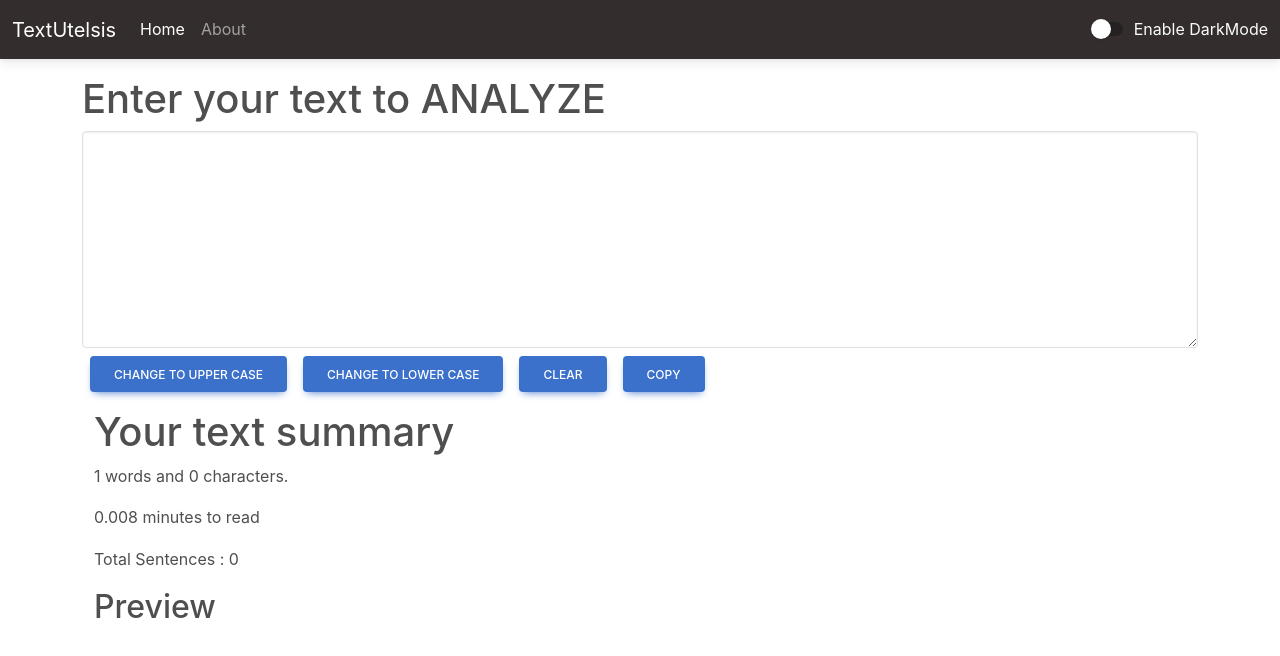
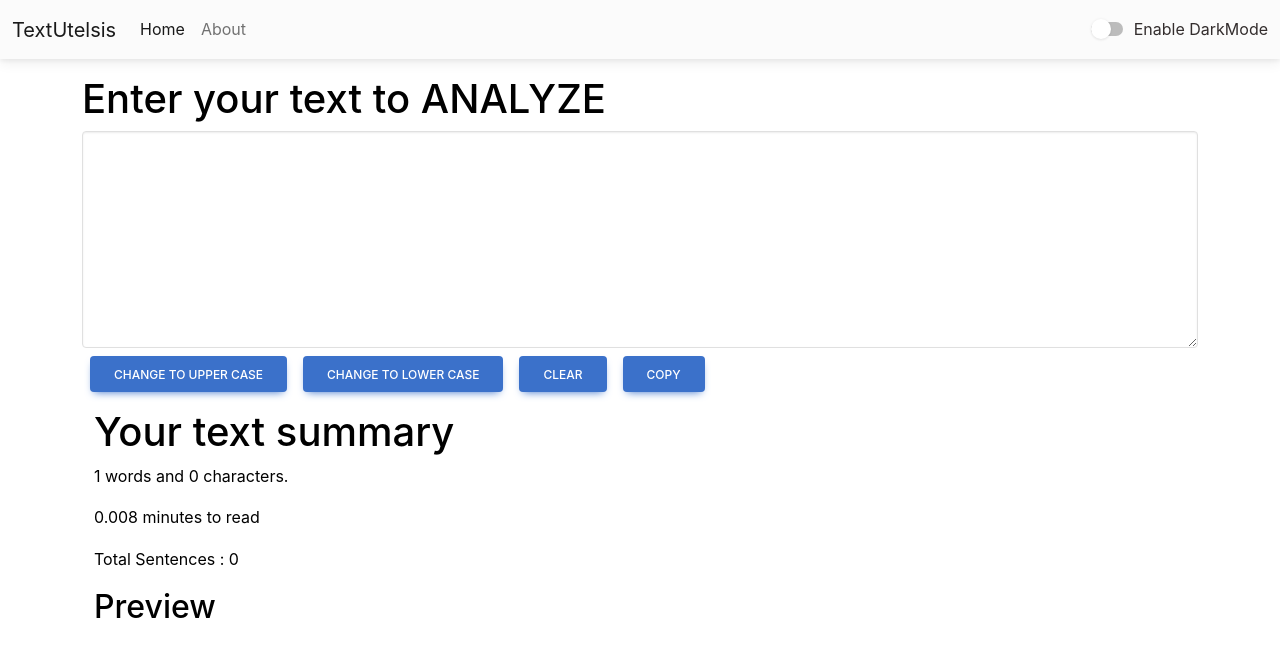
Before and after one commit to atrleo/Text-analysis-REACT-, a React (Create React App) app: page / in a window 1280 px wide. Shown: the top 656 px of the page. Built offline with nearby package versions, Linux system fonts and the light colour scheme.

Commit message:
properly enhanced DARK Mode

```diff
--- a/src/App.js
+++ b/src/App.js
@@ -7,22 +7,27 @@ import React, {useState} from 'react';
 
 
 function App() {
-  const [mode, setMode] = useState('dark');
+  const [mode, setMode] = useState('light');
+  const [change, setChange] = useState("Enable DarkMode ")
   const toggleMode = () => {
     if(mode === 'light'){
       setMode('dark');
+      setChange('Enable LightMode');
+      document.body.style.backgroundColor = "#4f4f4f";
     }
     else{
       setMode('light');
+      setChange('Enable DarkMode');
+      document.body.style.backgroundColor = "white";
     }
   }
   return (
     <>
       {/* <Navbar title="textUtils2" home="home2" /> */}
-      <Navbar title="TextUtelsis" mode={mode} toggleMode={toggleMode} />
+      <Navbar title="TextUtelsis" mode={mode} toggleMode={toggleMode} change={change}/>
 
       <div className="container my-3" >
-    <TextForm head="Enter your text to ANALYZE"  summary="Your text summary " prev="Preview" />
+    <TextForm head="Enter your text to ANALYZE" mode={mode} summary="Your text summary " prev="Preview" />
         {/* <About /> */}
 
       </div>
--- a/src/components/Navbar.js
+++ b/src/components/Navbar.js
@@ -37,7 +37,7 @@ export default function Navbar(props) {
                     </ul>
                     <div className={`orm-check form-switch text-${props.mode=='light'?'dark':'light'}`}>
                         <input className="form-check-input"  onClick={props.toggleMode} type="checkbox" role="switch" id="flexSwitchCheckDefault" />
-                        <label className="form-check-label" htmlFor="flexSwitchCheckDefault">Enable DarkMode</label>
+                        <label className="form-check-label" htmlFor="flexSwitchCheckDefault">{props.change}</label>
                     </div>
                 </div>
             </div>
--- a/src/components/TextForm.js
+++ b/src/components/TextForm.js
@@ -49,10 +49,10 @@ export default function (props) {
     return (
         <>
             <div>
-                <div className="form-outline " >
+                <div className="form-outline "  style={{color:props.mode==="dark"?"white":"black"}}>
                     <h1>{props.head}</h1>
 
-                    <textarea value={text} onChange={handleOnChange} className="form-control border" id="myBox" rows="8" ></textarea>
+                    <textarea value={text} onChange={handleOnChange} style={{color:props.mode==="dark"?"white":"black"}} className="form-control border" id="myBox" rows="8" ></textarea>
                     <button className="btn btn-primary mx-2 my-2" onClick={handleUpClick}>Change to UPPER CASE</button>
                     <button className="btn btn-primary mx-2 my-2" onClick={handleLowClick}>Change to lower case</button>
                     <button className="btn btn-primary mx-2 my-2" onClick={handleClearClick}>Clear</button>
@@ -60,7 +60,7 @@ export default function (props) {
                 </div>
 
             </div>
-            <div className="container my-2" >
+            <div className="container my-2"   style={{color:props.mode==="dark"?"white":"black"}}>
                 <h1>{props.summary}</h1>
                 <p>{text.split(" ").length} words and {text.length} characters.</p>
                 <p>{0.008 * text.split(" ").length} minutes to read</p>
```
